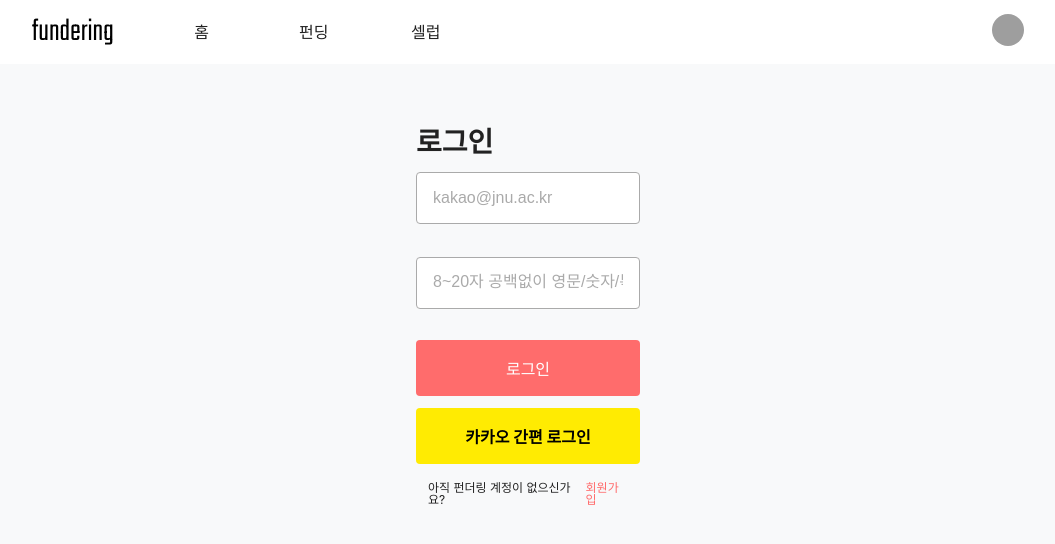
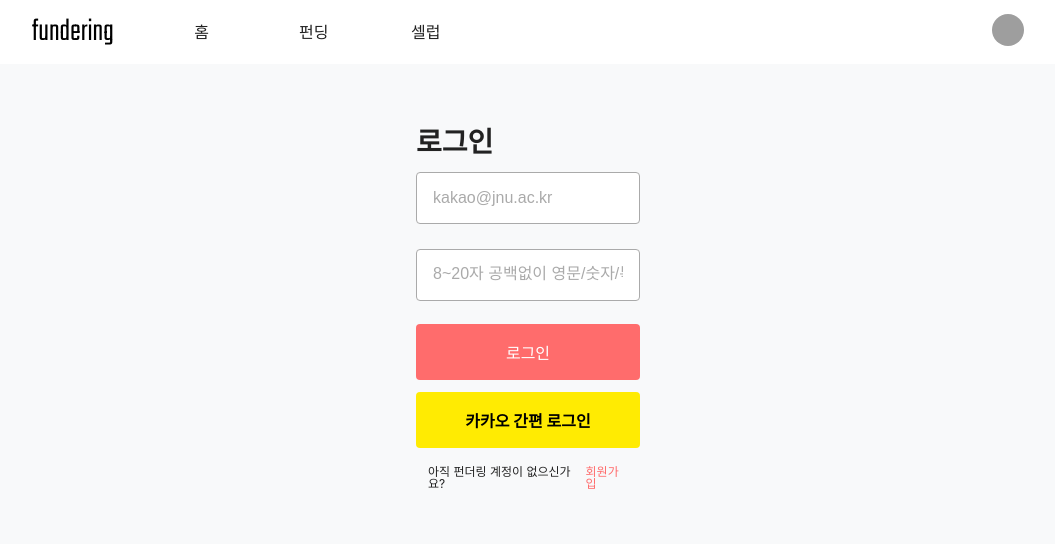
Before and after one commit to Step3-kakao-tech-campus/Team13_FE, a React (Vite) app in the folder src/: page /sign-in in a window 1280 px wide. Shown: the top 544 px of the page, without its empty margins (112-1167 px from the left). Built offline with nearby package versions, Linux system fonts and the light colour scheme; grey boxes are pictures that could not be loaded; a web font is replaced by a local one.

Commit message:
style: LabeledInput margin값 조정

```diff
--- a/src/src/components/common/form/LabeledInput.jsx
+++ b/src/src/components/common/form/LabeledInput.jsx
@@ -6,7 +6,7 @@ const Styled = {
   Container: styled.div`
     width: 100%;
     max-width: 22rem;
-    margin: 0.5rem 0;
+    margin: 0;
   `,
   Input: styled.input`
     width: 100%;
```
